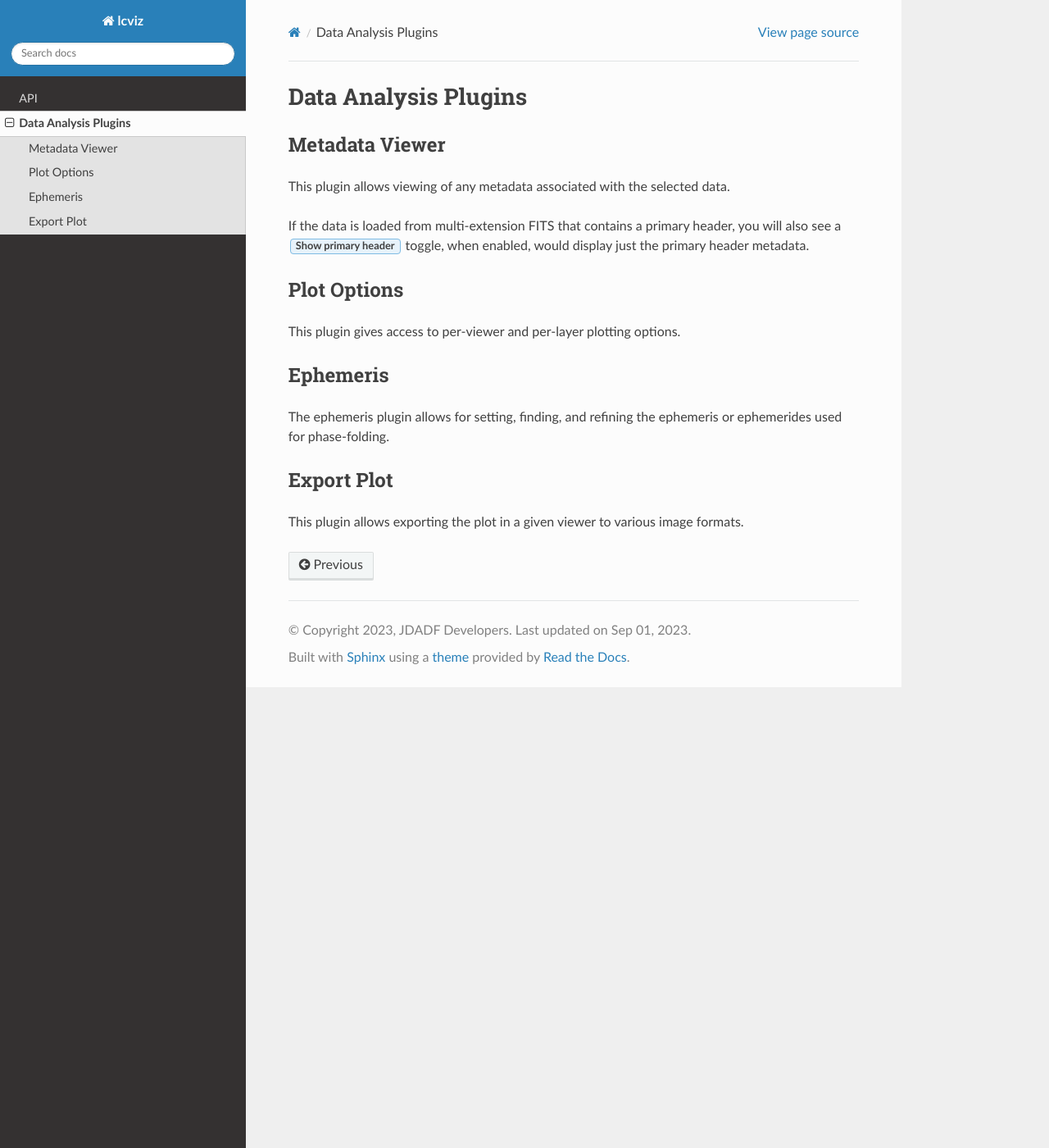
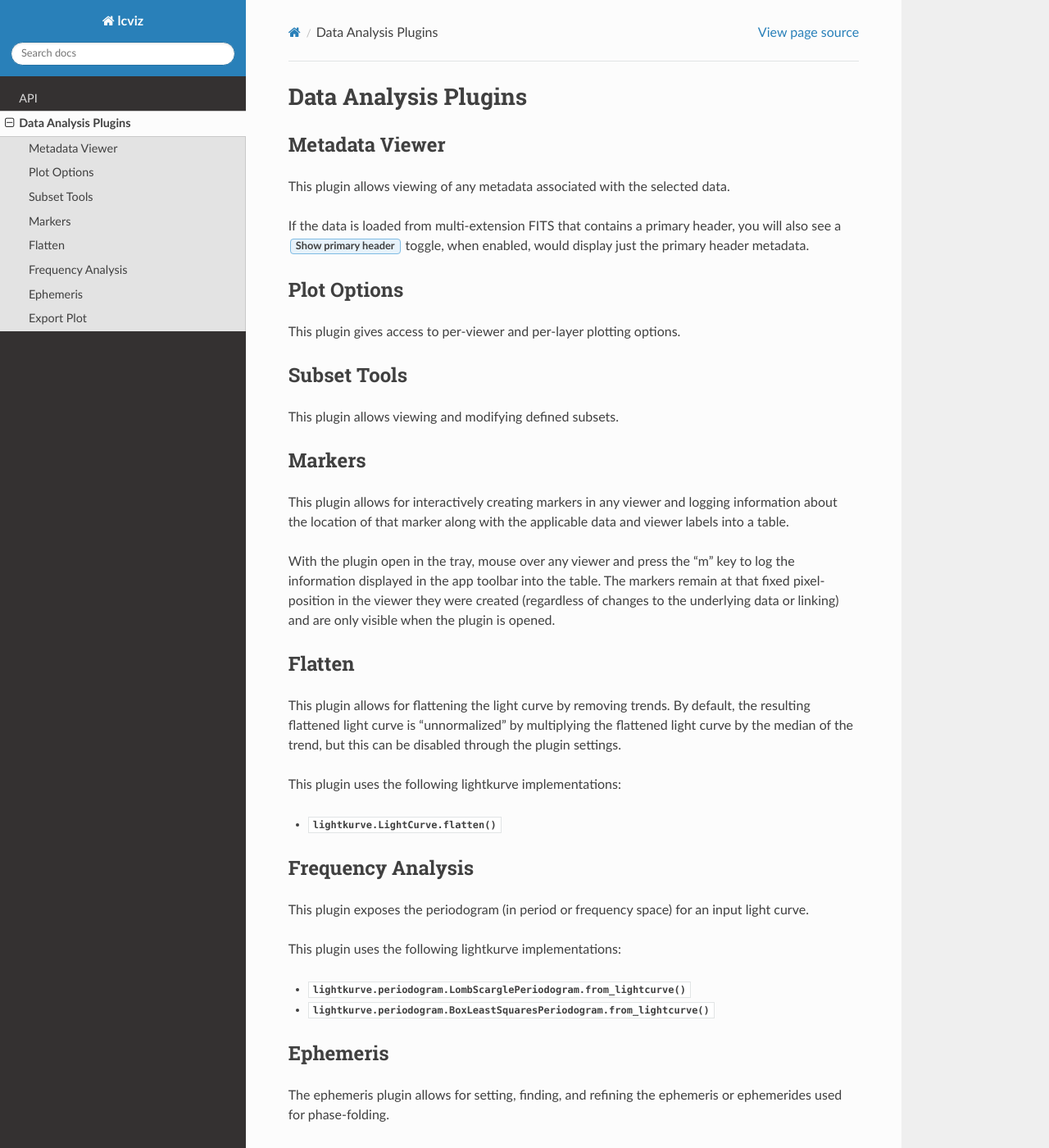
Before and after one commit to spacetelescope/lcviz, a Sphinx documentation site: the page built from docs/plugins.rst, in a window 1280 px wide and 1400 px high. Shown: the whole window at 82% size. Built offline with Sphinx 7.4.7 and the Read the Docs theme 2.0.0, drawn with Linux system fonts in a browser that asks for light colours.

Commit message:
add basic docs for missing plugins

```diff
--- a/docs/conf.py
+++ b/docs/conf.py
@@ -27,9 +27,9 @@ with open(Path(__file__).parent.parent / "pyproject.toml", "rb") as configuratio
     conf = tomllib.load(configuration_file)
 setup_cfg = conf["project"]
 
-# Configuration for intersphinx: refer to the Python standard library.
-# Uncomment if you cross-ref to API doc from other packages.
-# intersphinx_mapping = {
+# Configuration for intersphinx
+intersphinx_mapping = {
+    'lightkurve': ('https://docs.lightkurve.org', None)
 #     'python': ('https://docs.python.org/3/',
 #                (None, 'http://data.astropy.org/intersphinx/python3.inv')),
 #     'numpy': ('https://numpy.org/doc/stable/',
@@ -38,7 +38,8 @@ setup_cfg = conf["project"]
 #               (None, 'http://data.astropy.org/intersphinx/scipy.inv')),
 #     'matplotlib': ('https://matplotlib.org/',
 #                    (None, 'http://data.astropy.org/intersphinx/matplotlib.inv')),  # noqa
-#     'astropy': ('https://docs.astropy.org/en/stable/', None)}
+#     'astropy': ('https://docs.astropy.org/en/stable/', None)
+    }
 
 # Add any Sphinx extension module names here, as strings. They can be
 # extensions coming with Sphinx (named 'sphinx.ext.*') or your custom
--- a/docs/plugins.rst
+++ b/docs/plugins.rst
@@ -21,6 +21,55 @@ Plot Options
 This plugin gives access to per-viewer and per-layer plotting options.
 
 
+.. _subset-tools:
+
+Subset Tools
+============
+
+This plugin allows viewing and modifying defined subsets.
+
+
+.. _markers:
+
+Markers
+=======
+
+This plugin allows for interactively creating markers in any viewer and logging information about
+the location of that marker along with the applicable data and viewer labels into a table.
+
+With the plugin open in the tray, mouse over any viewer and press the "m" key to log the information
+displayed in the app toolbar into the table.  The markers remain at that fixed pixel-position in
+the viewer they were created (regardless of changes to the underlying data or linking) and are only
+visible when the plugin is opened.
+
+
+.. _flatten:
+
+Flatten
+=======
+
+This plugin allows for flattening the light curve by removing trends.  By default, the resulting flattened light curve is
+"unnormalized" by multiplying the flattened light curve by the median of the trend, but this
+can be disabled through the plugin settings.
+
+This plugin uses the following lightkurve implementations:
+
+* :meth:`lightkurve.LightCurve.flatten`
+
+
+.. _frequency_analysis:
+
+Frequency Analysis
+==================
+
+This plugin exposes the periodogram (in period or frequency space) for an input light curve.
+
+This plugin uses the following lightkurve implementations:
+
+* :meth:`lightkurve.periodogram.LombScarglePeriodogram.from_lightcurve`
+* :meth:`lightkurve.periodogram.BoxLeastSquaresPeriodogram.from_lightcurve`
+
+
 .. _ephemeris:
 
 Ephemeris
--- a/pyproject.toml
+++ b/pyproject.toml
@@ -21,7 +21,7 @@ classifiers = [
 dependencies = [
     "astropy>=5.2",
     "jdaviz>=3.6",
-    "lightkurve@git+https://github.com/lightkurve/lightkurve",  # until https://github.com/lightkurve/lightkurve/pull/1342 is in a release
+    "lightkurve@git+https://github.com/lightkurve/lightkurve",  # until https://github.com/lightkurve/lightkurve/pull/1342 is in a release (anything after 2.4.0)
 ]
 dynamic = [
     "version",
```
